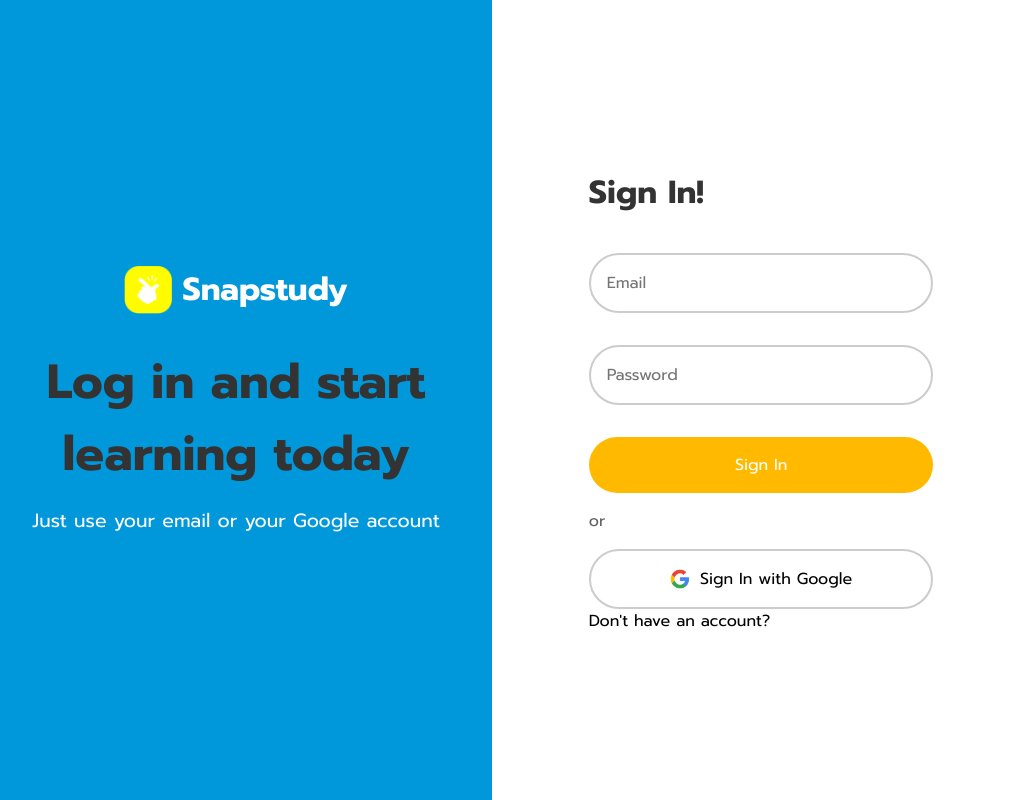
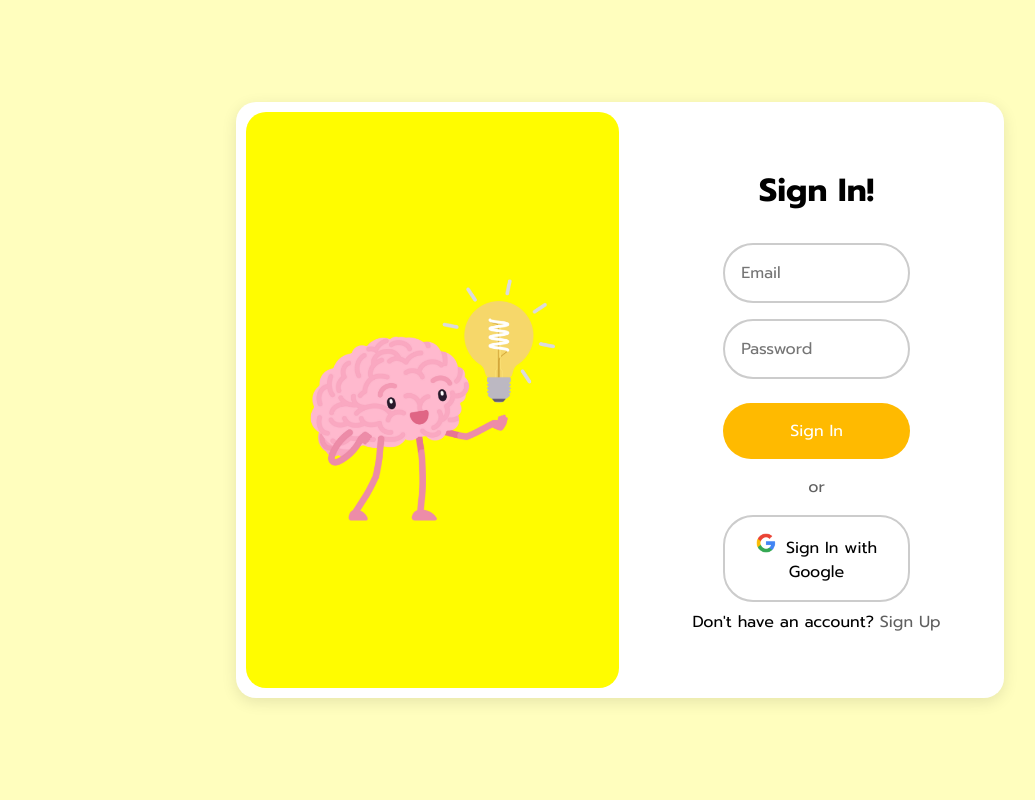
Before and after one commit to schrodinger41/snapstudy, a React (Vite) app: page / in a window 1280 px wide. Shown: the whole page, without its empty margins (20-1055 px from the left). Built offline with nearby package versions, Linux system fonts and the light colour scheme; no server answers.

Commit message:
register page design

```diff
--- a/src/components/navbar/Navbar.jsx
+++ b/src/components/navbar/Navbar.jsx
@@ -20,7 +20,7 @@
     <nav className="navbar">
       <a href="/home" className="navbar-left">
         <img
-          src="../../../public/icon.png"
+          src="/icon.png"
           alt="Hand Icon"
           className="hand-icon"
         />
--- a/src/components/navbar/navbar.css
+++ b/src/components/navbar/navbar.css
@@ -31,4 +31,5 @@
 .logout-icon {
   font-size: 30px;
   color: black;
+  cursor: pointer;
 }
--- a/src/pages/newCardPage/newcardpage.css
+++ b/src/pages/newCardPage/newcardpage.css
@@ -9,7 +9,7 @@
   margin: 0 auto;
 }
 
-h1 {
+.flashcard-container h1 {
   text-align: left;
   color: #333;
   margin-bottom: 20px;
--- a/src/pages/registerPage/RegisterPage.jsx
+++ b/src/pages/registerPage/RegisterPage.jsx
@@ -9,7 +9,7 @@
 } from "firebase/auth";
 import { setDoc, doc } from "firebase/firestore"; // Import Firestore methods
 import GoogleLogo from "../../images/googlelogo.png";
-import WebsiteLogo from "../../images/icon.png";
+import RegisterImage from "../../images/registerImage.png";
 import "./registerPage.css";
 
 const RegisterPage = () => {
@@ -125,13 +125,9 @@
 
   return (
     <div className="register-page">
+      <div className="register-box">
         <div className="left-container">
-        <div className="logo">
-          <img src={WebsiteLogo} alt="Website logo" className="logo-image" />
-          <h2 className="logo-text">Snapstudy</h2>
-        </div>
-        <h1>Log in and start learning today</h1>
-        <p>Just use your email or your Google account</p>
+          <img src={RegisterImage} alt="Register Image" className="register-image" />
         </div>
         <div className="right-container">
           <div className="login-form-container">
@@ -189,6 +185,7 @@
           </div>
         </div>
       </div>
+    </div>
   );
 };
 
--- a/src/pages/registerPage/registerPage.css
+++ b/src/pages/registerPage/registerPage.css
@@ -1,73 +1,64 @@
 .register-page {
   display: flex;
+  justify-content: center;
+  align-items: center;
   height: 100vh;
+  background-color: #fffebe;
+  /* background-image: url('../../images/snapstudy-bg.png');
+  background-size: cover;
+  background-position: center;
+  background-repeat: no-repeat; */
+}
+
+.register-box {
+  display: flex;
+  width: 60%;
+  max-width: 1200px;
   background-color: #ffffff;
+  border-radius: 20px;
+  box-shadow: 0px 4px 15px rgba(0, 0, 0, 0.1);
+  overflow: hidden;
 }
 
 .left-container {
-  background-color: #0098db;
-  color: white;
-  width: 40%;
+  width: 50%;
+  margin: 10px;
+}
+
+.register-image {
+  width: 100%;
+  height: 100%;
+  object-fit: cover;
+  border-radius: 20px;
+}
+
+.right-container {
+  width: 50%;
   padding: 4rem 2rem;
   display: flex;
   flex-direction: column;
   justify-content: center;
   align-items: center;
-}
-
-.left-container h1 {
-  font-size: 3rem;
-  margin-bottom: 1rem;
   text-align: center;
-}
-
-.left-container p {
-  font-size: 1.2rem;
-  margin-top: 0;
-}
-
-.logo {
-  display: flex;
-  align-items: center;
-  justify-content: center;
-  margin-bottom: 2rem; /* Adjust spacing as needed */
-}
-
-.logo-image {
-  width: 3rem; /* Adjust the size to your preference */
-  height: auto;
-  margin-right: 10px; /* Space between logo and text */
-}
-
-.logo-text {
-  font-size: 2rem; /* Adjust to match the logo size */
-  color: white;
-  margin: 0;
-}
-
-.right-container {
-  width: 60%;
-  padding: 4rem 2rem;
-  display: flex;
-  flex-direction: column;
-  justify-content: center;
-  align-items: center;
 }
 
 .right-container input {
   width: 60%;
   padding: 1rem;
-  margin: 1rem 0;
+  margin: 0.5rem 0;
   border: 2px solid #ccc;
   border-radius: 30px;
   font-size: 1rem;
+}
+
+h1.app-logo {
+  margin-bottom: 20px;
 }
 
 .sign-in-link-button,
 .google-sign-in-button {
   width: 60%;
   padding: 1rem;
-  margin-top: 1rem;
   border: none;
   border-radius: 30px;
   cursor: pointer;
@@ -75,6 +66,7 @@
 }
 
 .sign-in-link-button {
+  margin-top: 1rem;
   background-color: #ffba00;
   color: white;
 }
@@ -82,10 +74,8 @@
 .google-sign-in-button {
   background-color: white;
   color: black;
-  display: flex;
-  align-items: center;
-  justify-content: center;
   border: 2px solid #ccc;
+  margin-bottom: 0.5rem;
 }
 
 .google-sign-in-button img {
@@ -98,3 +88,36 @@
   margin: 1rem 0;
   color: #606060;
 }
+
+.link-transfer-mode {
+  color: #606060;
+  cursor: pointer;
+
+}
+
+.link-transfer-mode:hover {
+  color: #ffba00;
+  text-decoration: underline;
+}
+
+@media (max-width: 768px) {
+  .register-box {
+    width: 90%;
+    flex-direction: column;
+  }
+
+  .left-container {
+    display: none;
+  }
+
+  .right-container {
+    width: 100%;
+  }
+
+  .right-container input,
+  .sign-in-link-button,
+  .google-sign-in-button {
+    width: 90%;
+    padding: 0.8rem;
+  }
+}
```
Also changed, not shown: src/images/registerImage.png (added). Lines whose indentation alone changed are shown as unchanged.
